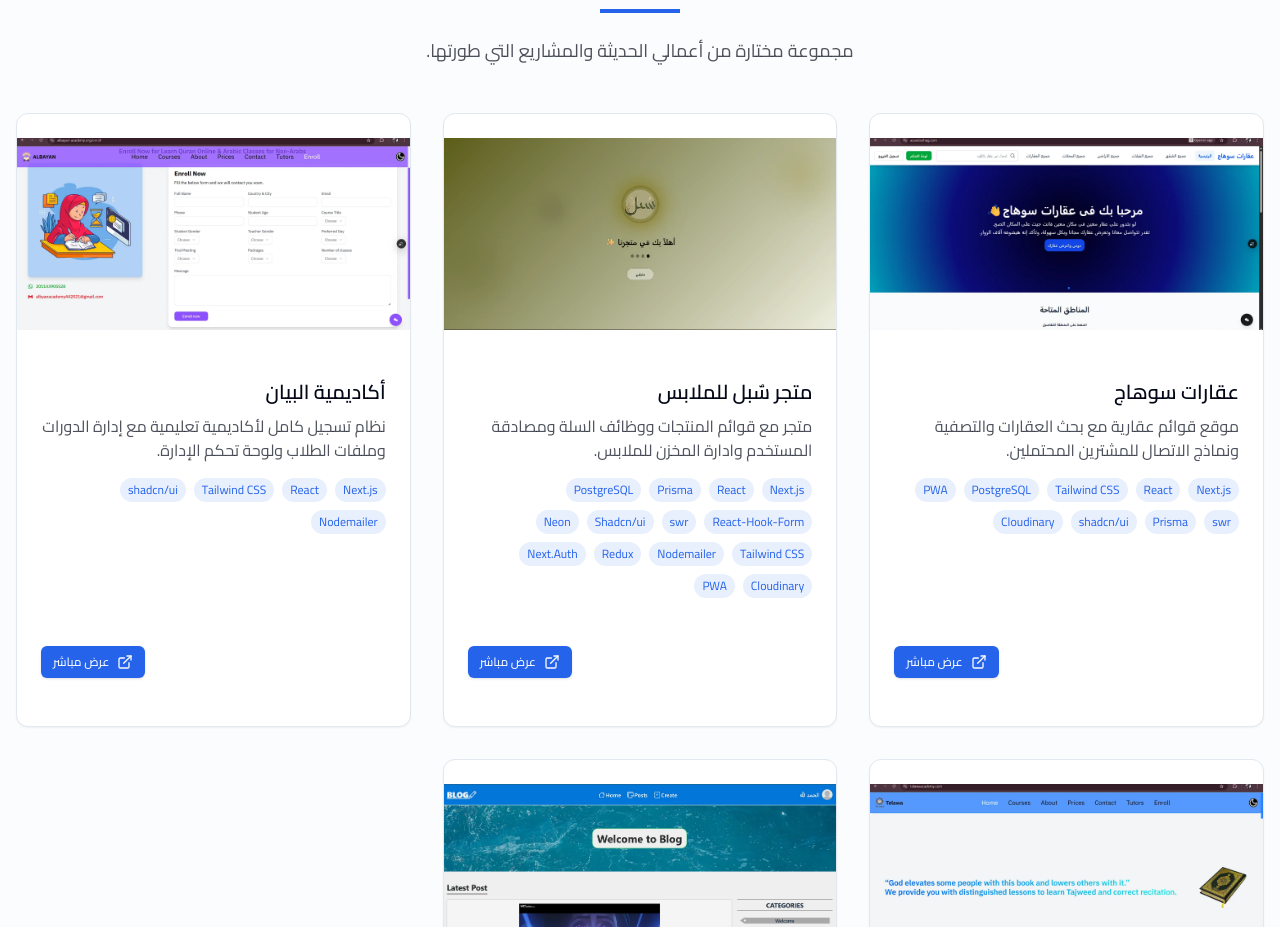
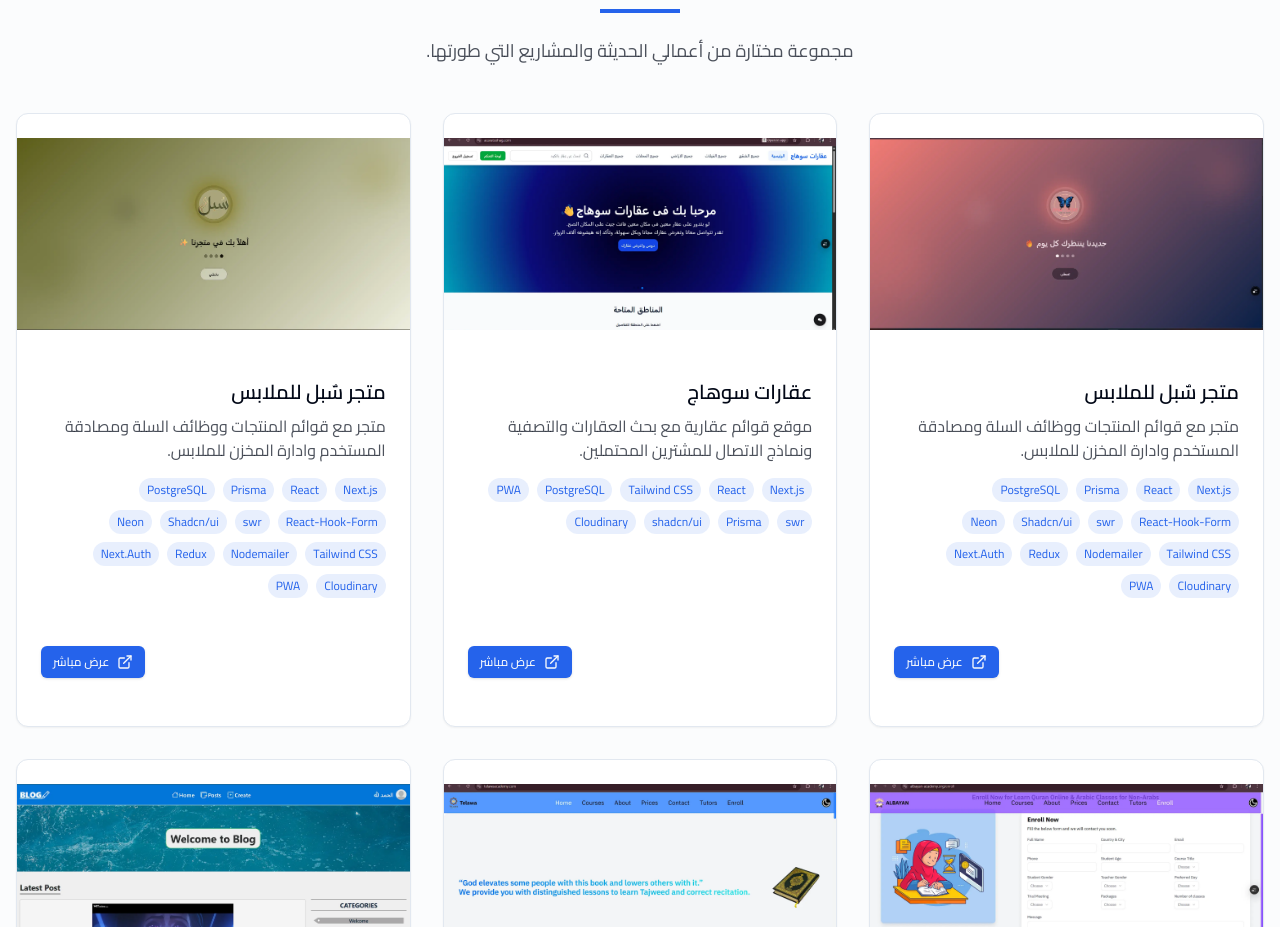
Before and after one commit to motasb/next-portfolio, a Next.js app: page / in a window 1280 px wide. Shown: the part 3107-4034 px from the top of the page. Built offline with nearby package versions, Linux system fonts and the light colour scheme.

Commit message:
add dina store

```diff
--- a/components/projects.tsx
+++ b/components/projects.tsx
@@ -11,6 +11,30 @@ import { useLanguage } from "@/contexts/language-context";
 export default function Projects() {
   const { t, language } = useLanguage();
   const projects = [
+    {
+      title: t("projects.ecommerce.title"),
+      description: t("projects.ecommerce.description"),
+      image: "/images/dinastore.webp",
+      tags: [
+        "Next.js",
+        "React",
+        "Prisma",
+        "PostgreSQL",
+        "React-Hook-Form",
+        "swr",
+        "Shadcn/ui",
+        "Neon",
+        "Tailwind CSS",
+        "Nodemailer",
+        "Redux",
+        "Next.Auth",
+        "Cloudinary",
+        "PWA",
+      ],
+      githubFrontend: "",
+      githubBackend: "",
+      liveUrl: "https://dina-store.com",
+    },
     {
       title: t("projects.realestate.title"),
       description: t("projects.realestate.description"),
```
Also changed, not shown: public/images/CloudHosting.webp (deleted), public/images/dinastore.webp (added).
